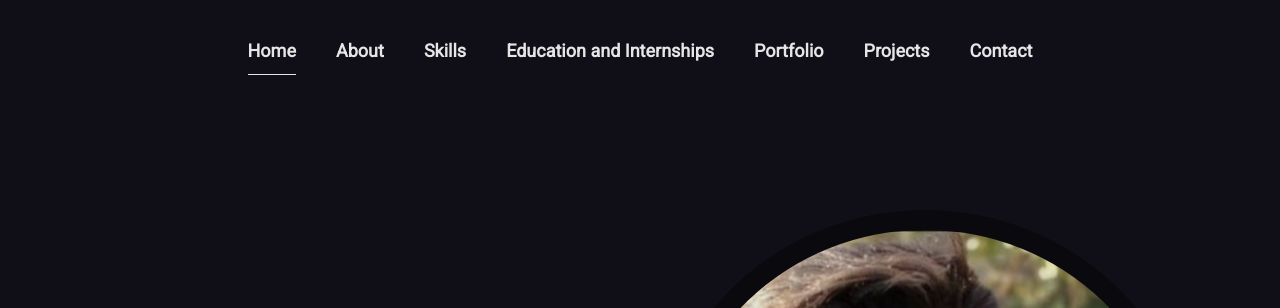
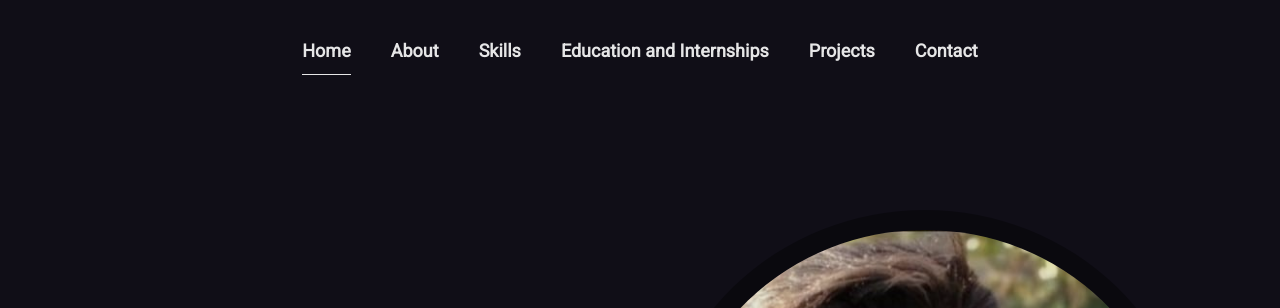
Before and after one commit to faiz-gif/mohammad-faizaan, a plain HTML site: page index.html in a window 1280 px wide. Shown: the top 308 px of the page. Drawn offline with Linux system fonts and the light colour scheme; some packages are replaced by stand-ins of ours.

Commit message:
edited navbar

```diff
--- a/index.html
+++ b/index.html
@@ -80,9 +80,7 @@
                                 <li class="nav-item">
                                    <a class="nav-link" href="#mh-experience">Education and Internships</a>
                                 </li>
-                                <li class="nav-item">
-                                    <a class="nav-link" href="#mh-portfolio">Portfolio</a>
-                                </li>
+
 
                                 <li class="nav-item">
                                     <a class="nav-link" href="#mh-blog">Projects</a>
```
Also changed, not shown: 1 other file.
